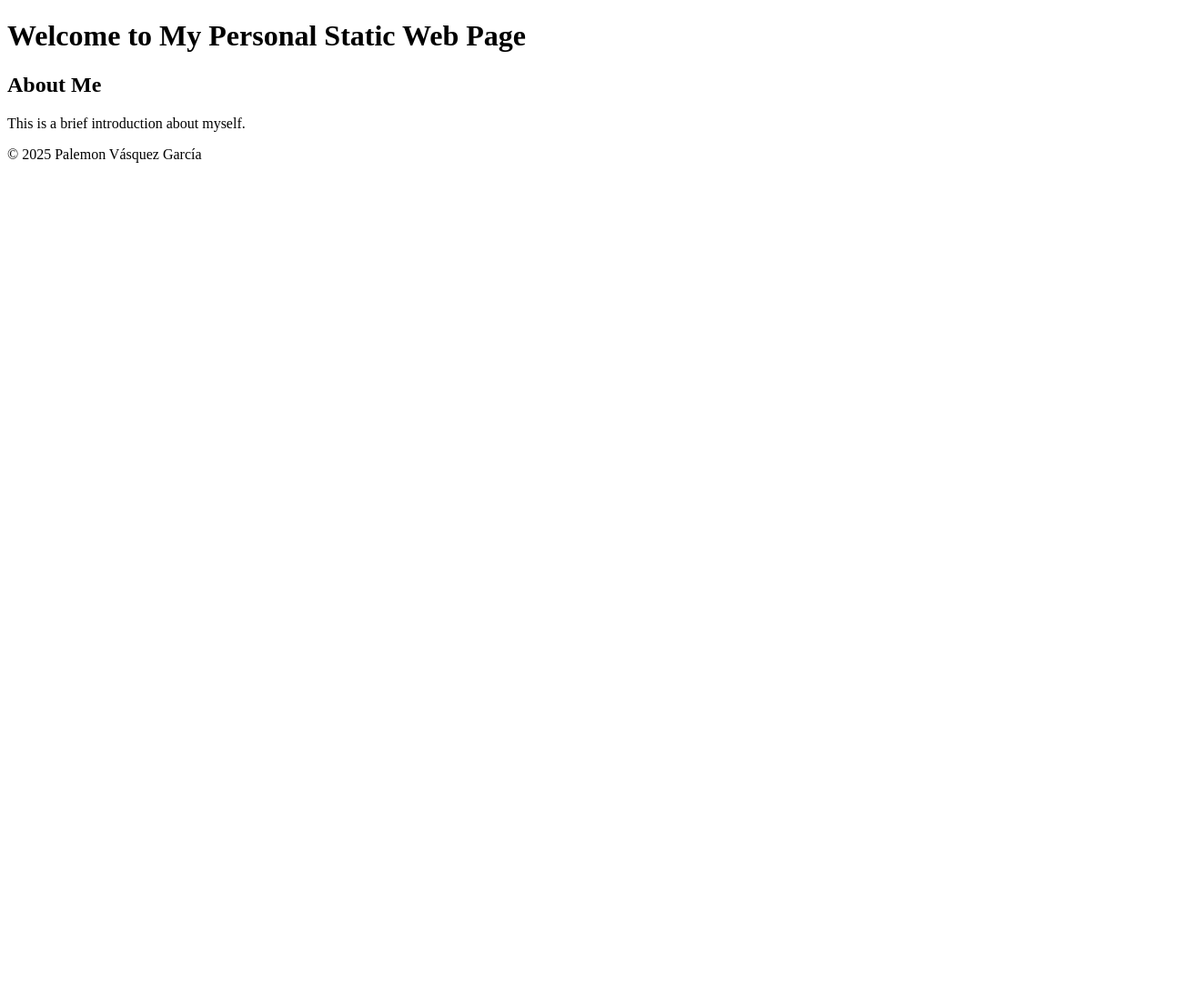
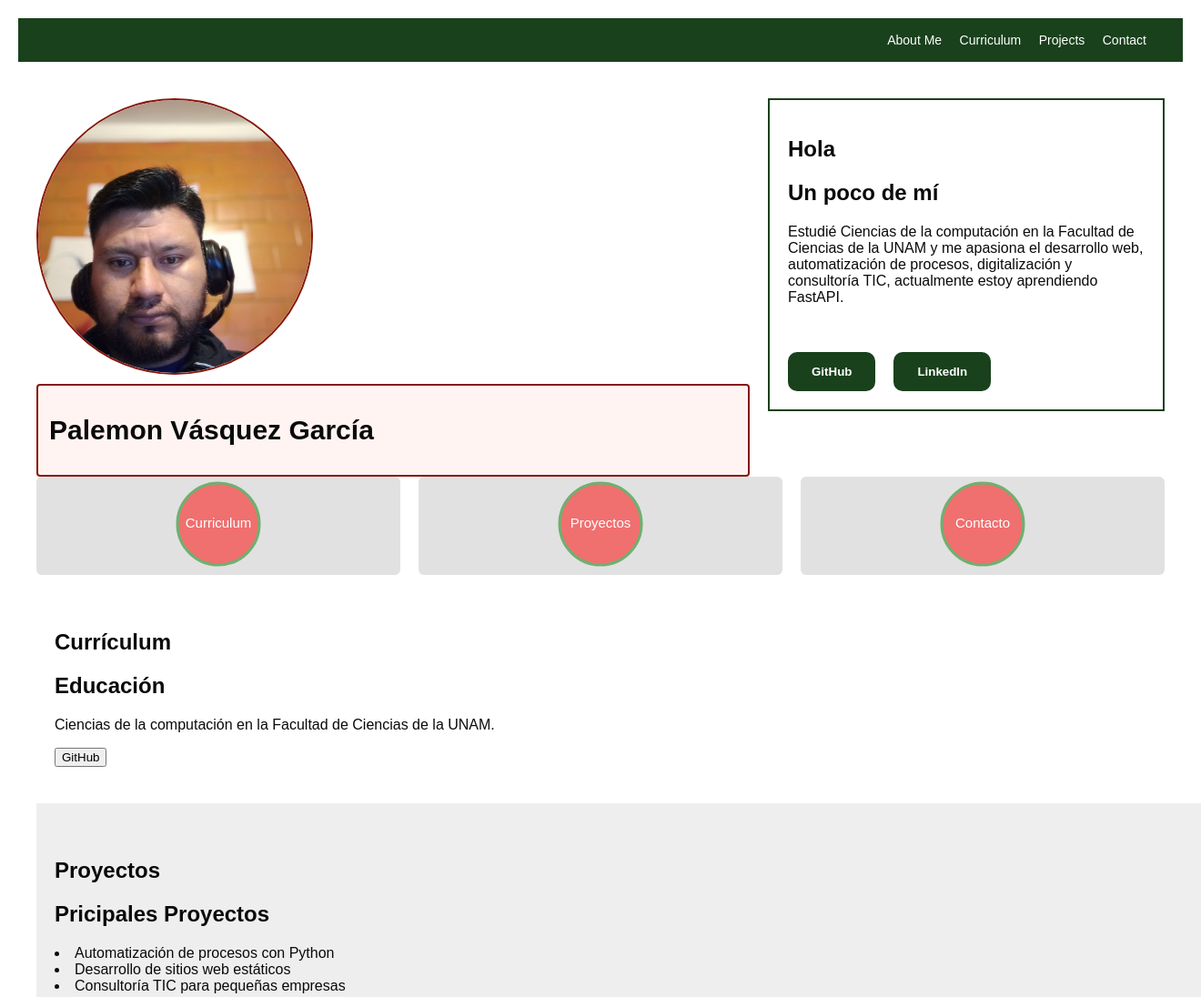
Before and after one commit to Pa1em0n/semillero-2025-palemon-vasquez, a plain HTML site: page 01-html-css/reto-01-cv-personal/index.html in a window 1280 px wide. Shown: the top 1096 px of the page at 91% size, 1320 px wide, since content can reach past the window. Before the commit the page ends 800 px from the top, so only its background shows below. Drawn offline with Linux system fonts and the light colour scheme.

Commit message:
Add update index and css with four sections and images

```diff
--- a/01-html-css/reto-01-cv-personal/index.html
+++ b/01-html-css/reto-01-cv-personal/index.html
@@ -2,19 +2,133 @@
 <html lang="en">
 <head>
     <meta charset="UTF-8">
+    <meta name="descripción" content="Esta es mi página web personal estática">
     <meta name="viewport" content="width=device-width, initial-scale=1.0">
+    <meta http-equiv="X-UA-Compatible" content="IE=edge">
+    <meta name="author" content="Palemon Vásquez García">
     <title>Palemon Vásquez García</title>
     <link rel="stylesheet" href="styles.css">
 </head>
 <body>
     <header>
-        <h1>Welcome to My Personal Static Web Page</h1>
+        <nav>
+            <div class="logo"></div>
+            <div>
+                <a href="#a1">About Me</a>
+                <a href="#a2">Curriculum</a>
+                <a href="#a3">Projects</a>
+                <a href="#a4">Contact</a>
+            </div>
+        </nav>
     </header>
+
     <main>
-        <section>
-            <h2>About Me</h2>
-            <p>This is a brief introduction about myself.</p>
+        <div id= "a1" class="apartado">
+            <!--Elements a1-->
+            <div class="container-section-1">
+            <!-- IMAGEN + DESCRIPCIÓN -->
+                <div class="image-section">
+                    <div class="image-box">
+                        <img src="images/profile.jpg" alt="Foto de perfil">
+                    </div>
+                    <div class="image-description">
+                        <h1>Palemon Vásquez García</h1>
+                    </div>
+
+                </div>
+
+                <!-- TEXTO + BOTONES -->
+                <div class="content-box">
+                    <section>
+                        <h1>Hola</h1>
+                        <h2>Un poco de mí</h2>
+                        <p>Estudié Ciencias de la computación en la Facultad de Ciencias de la UNAM
+                            y me apasiona el desarrollo web, automatización de procesos, digitalización
+                            y consultoría TIC, actualmente estoy aprendiendo FastAPI.</p>
+                    </section>
+
+                    <div class="buttons">
+                    <a href="https://github.com/pa1em0n" target="_blank">
+                    <button>GitHub</button>
+                    </a>
+
+                    <a href="https://www.linkedin.com/in/palemonvg/" target="_blank" >
+                    <button>LinkedIn</button>
+                    </a>
+                    </div>
+                </div>
+            </div>
+
+            <!-- SVG CIRCULOS -->
+            <div class="container-section-2">
+                <div class="box">
+                <svg height="100" width="100" xmlns="http://www.w3.org/2000/svg">
+                <circle r="45" cx="50" cy="50" fill="red" stroke="green" stroke-width="3" opacity="0.5" />
+                    <text x="50" y="50" text-anchor="middle" dominant-baseline="middle"
+                        font-size="15" fill="white" font-family="Arial">
+                        Curriculum
+                    </text>
+                </svg>
+                </div>
+
+                <div class="box">
+                <svg height="100" width="100" xmlns="http://www.w3.org/2000/svg">
+                <circle r="45" cx="50" cy="50" fill="red" stroke="green" stroke-width="3" opacity="0.5" />
+                    <text x="50" y="50" text-anchor="middle" dominant-baseline="middle"
+                        font-size="15" fill="white" font-family="Arial">
+                        Proyectos
+                    </text>
+                </svg>
+                </div>
+
+                <div class="box">
+                <svg height="100" width="100" xmlns="http://www.w3.org/2000/svg">
+                <circle r="45" cx="50" cy="50" fill="red" stroke="green" stroke-width="3" opacity="0.5" />
+                    <text x="50" y="50" text-anchor="middle" dominant-baseline="middle"
+                        font-size="15" fill="white" font-family="Arial">
+                        Contacto
+                    </text>
+                </svg>
+                </div>
+            </div>
+
+        <div id="a2" class="apartado">
+            <!-- APARTADO CURRICULUM -->
+            <section>
+                <h1>Currículum</h1>
+                <h2>Educación</h2>
+                <p>Ciencias de la computación en la Facultad de Ciencias de la UNAM.</p>
+            </section>
+            <div>
+                <a href="https://github.com/pa1em0n" target="_blank"><button>GitHub</button></a>
+            </div>
+        </div>
+
+        <div id="a3" class="apartado">
+            <!-- APARTADO PROYECTOS-->
+            <section>
+                <h1>Proyectos</h1>
+                <h2>Pricipales Proyectos</h2>
+                <list>
+                <li>Automatización de procesos con Python</li>
+                <li>Desarrollo de sitios web estáticos</li>
+                <li>Consultoría TIC para pequeñas empresas</li>
+            </list>
         </section>
+        </div>
+
+        <div id="a4" class="apartado">
+            <!-- APARTADO CONTACTO-->
+            <section>
+            <h1>Contacto</h1>
+                <h2>Mis redes y medios de contacto</h2>
+                    <li>Email:
+                        <a href="mailto: palemon.vasquez.g@gmail.com" target="_blank" rel="noopener noreferrer"> palemon.vasquez.g@gmail.com</a>
+                    <li>LinkedIn:
+                        <a href="https://www.linkedin.com/in/palemonvasquezg/" target="_blank" rel="noopener noreferrer">https://www.linkedin.com/in/palemonvasquezg/</a>
+            </section>
+        </div>
+
     </main>
     <footer>
         <p>&copy; 2025 Palemon Vásquez García</p>
--- a/01-html-css/reto-01-cv-personal/styles.css
+++ b/01-html-css/reto-01-cv-personal/styles.css
@@ -0,0 +1,246 @@
+/*#87170b → Rojo oscuro (franja central)
+#19411c → Verde oscuro (franja superior)
+#f9c500 → Amarillo intenso (franja inferior)*/
+
+/*Creamos el fondo centrado de la cabecera*/
+  /* BARRA SUPERIOR */
+  header {
+    width: 100%;
+    background: var(--green);
+    color: var(--white);
+    padding: 15px 20px;
+    position: sticky;
+    top: 0;
+    z-index: 10;
+  }
+
+  nav {
+    max-width: 1200px;
+    margin: 0 auto;
+    display: flex;
+    justify-content: space-between;
+    align-items: center;
+  }
+
+  nav a {
+    color: var(--white);
+    margin-left: 15px;
+    text-decoration: none;
+    font-size: 14px;
+  }
+
+  nav a:hover {
+    text-decoration: underline;
+  }
+
+  /* APARTADOS 100% ANCHO */
+  .apartado {
+    width: 100%;
+    padding: 40px 20px;
+    margin: 0 auto;
+  }
+
+  /* Colores para distinguirlos visualmente (puedes quitarlos) */
+  .apartado:nth-child(1) { background: #ffffff; }
+  .apartado:nth-child(2) { background: #eeeeee; }
+  .apartado:nth-child(3) { background: #ffffff; }
+  .apartado:nth-child(4) { background: #eeeeee; }
+  .apartado:nth-child(5) { background: #ffffff; }
+
+  /* CONTENEDOR INTERNO (opcional) */
+  .contenido {
+    max-width: 1200px;
+    margin: 0 auto;
+  }
+
+/*Estilizamos el menú de navegación*/
+menu {
+    background-color: #87170b; /* Rojo oscuro */
+    display: flex;
+    justify-content: center;
+    padding: 10px 0;
+}
+
+button.primary {
+  background: #19411c;
+  color: #ffffff;
+}
+
+button.primary:hover {
+  background: #244e28; /* +10% más claro */
+}
+
+button.primary:active {
+  background: #133316; /* -10% más oscuro */
+}
+
+button.primary:focus {
+  outline: 3px solid #f9c500; /* foco ALTAMENTE visible */
+  outline-offset: 3px;
+}
+  :root {
+    --red: #87170b;
+    --green: #19411c;
+    --yellow: #f9c500;
+    --black: #0a0a0a;
+    --white: #ffffff;
+  }
+
+  body {
+    font-family: Arial, sans-serif;
+    margin: 0;
+    padding: 20px;
+    background: #ffffff;
+    color: var(--black);
+  }
+/*
+*/
+  /* Main container */
+  .container-section-1 {
+    display: flex;
+    width: 100%;
+    gap: 20px;
+    align-items: flex-start;
+  }
+
+    /* SECCIÓN DE IMAGEN + DESCRIPCIÓN */
+  .image-section {
+    flex: 2;
+    display: flex;
+    width: 100%;
+    flex-direction: column;
+    gap: 10px;
+  }
+  /* IMAGE SECTION */
+  .image-box {
+    /* Make the image-box a fixed square and render as a circle */
+    flex: 0 0 auto;
+    width: 300px;
+    aspect-ratio: 1 / 1; /* keep square */
+    background: var(--white);
+    border: 2px solid var(--red);
+    border-radius: 50%; /* circle */
+    overflow: hidden; /* crop overflowing image */
+    display: flex;
+    align-items: center;
+    justify-content: center;
+    color: var(--black);
+    font-weight: bold;
+  }
+
+  /* Image inside the circular box - cover and fill */
+  .image-box img {
+    width: 100%;
+    height: 100%;
+    object-fit: cover;
+    display: block;
+}
+/* Description of image below */
+  .image-description {
+    padding: 12px;
+    border: 2px solid var(--red);
+    background: #fff4f2;
+    font-size: 15px;
+    color: var(--black);
+    border-radius: 4px;
+  }
+
+  /* Content box of buttons and text */
+  .content-box {
+    flex: 1;
+    background: var(--white);
+    border: 2px solid var(--green);
+    padding: 20px;
+    height: 300px;
+    display: flex;
+    flex-direction: column;
+    justify-content: space-between;
+  }
+
+  /* Buttons */
+  .buttons {
+    display: flex;
+    gap: 20px;
+    margin-top: 20px;
+  }
+
+  .buttons button {
+    padding: 12px 24px;
+    border-radius: 10px;
+    border: 2px solid var(--green);
+    cursor: pointer;
+    background: var(--green);
+    color: var(--white);
+    font-weight: bold;
+    transition: 0.2s;
+  }
+
+    /* HOVER */
+  .buttons button:hover {
+    background: #244e28; /* verde +10% claro */
+  }
+    /* ACTIVE */
+  .buttons button:active {
+    background: #133316; /* verde -10% oscuro */
+  }
+
+  /* FOCUS */
+  .buttons button:focus {
+    outline: 3px solid var(--yellow);
+    outline-offset: 3px;
+  }
+
+    /* Versión botón secundario opcional */
+  .buttons .secondary {
+    background: var(--yellow);
+    border-color: var(--yellow);
+    color: var(--black);
+  }
+  .buttons .secondary:hover {
+    background: #ffe566;
+  }
+  .buttons .secondary:active {
+    background: #d9ac00;
+  }
+  .buttons .secondary:focus {
+    outline: 3px solid var(--green);
+  }
+
+
+  /*MOBILE: Pila vertical */
+  @media (max-width: 768px) {
+    .container {
+      flex-direction: column;
+    }
+
+    .image-box,
+    .content-box {
+      width: 100%;
+      height: auto;
+    }
+
+    .buttons {
+      justify-content: center;
+    }
+  }
+
+/*Estilo de contenedor SVG */
+.container-section-2 {
+  display: flex;
+  gap: 20px;             /* spacing between divs */
+}
+
+.box {
+  flex: 1;               /* equal width for all 3 */
+  padding: 2px;
+  background: #e1e1e1;
+  text-align: center;
+  border-radius: 6px;
+}
+
+/* MOBILE: stack vertically */
+@media (max-width: 768px) {
+  .container {
+    flex-direction: column;
+  }
+}
```
Also changed, not shown: 01-html-css/reto-01-cv-personal/images/profile.jpg (added).
